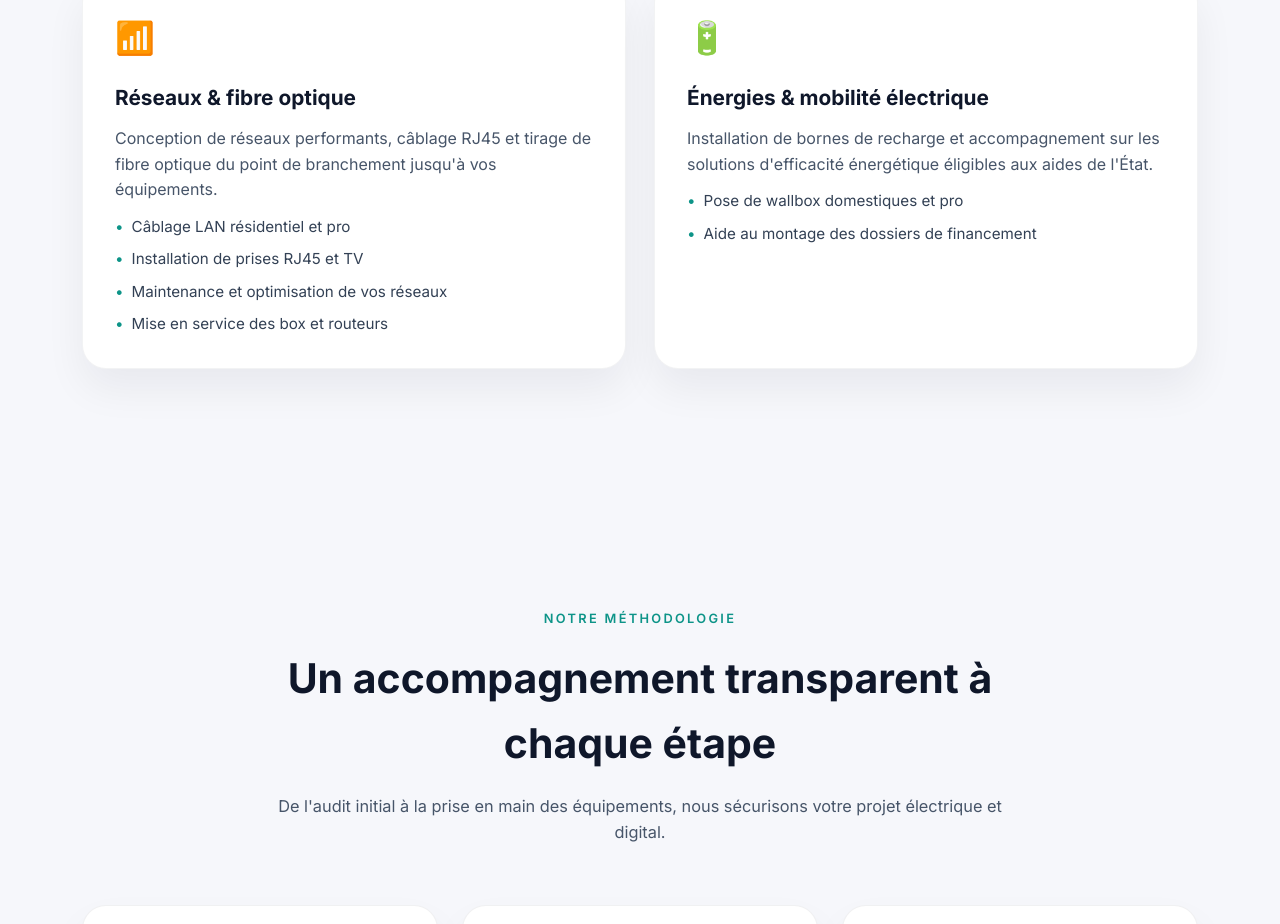
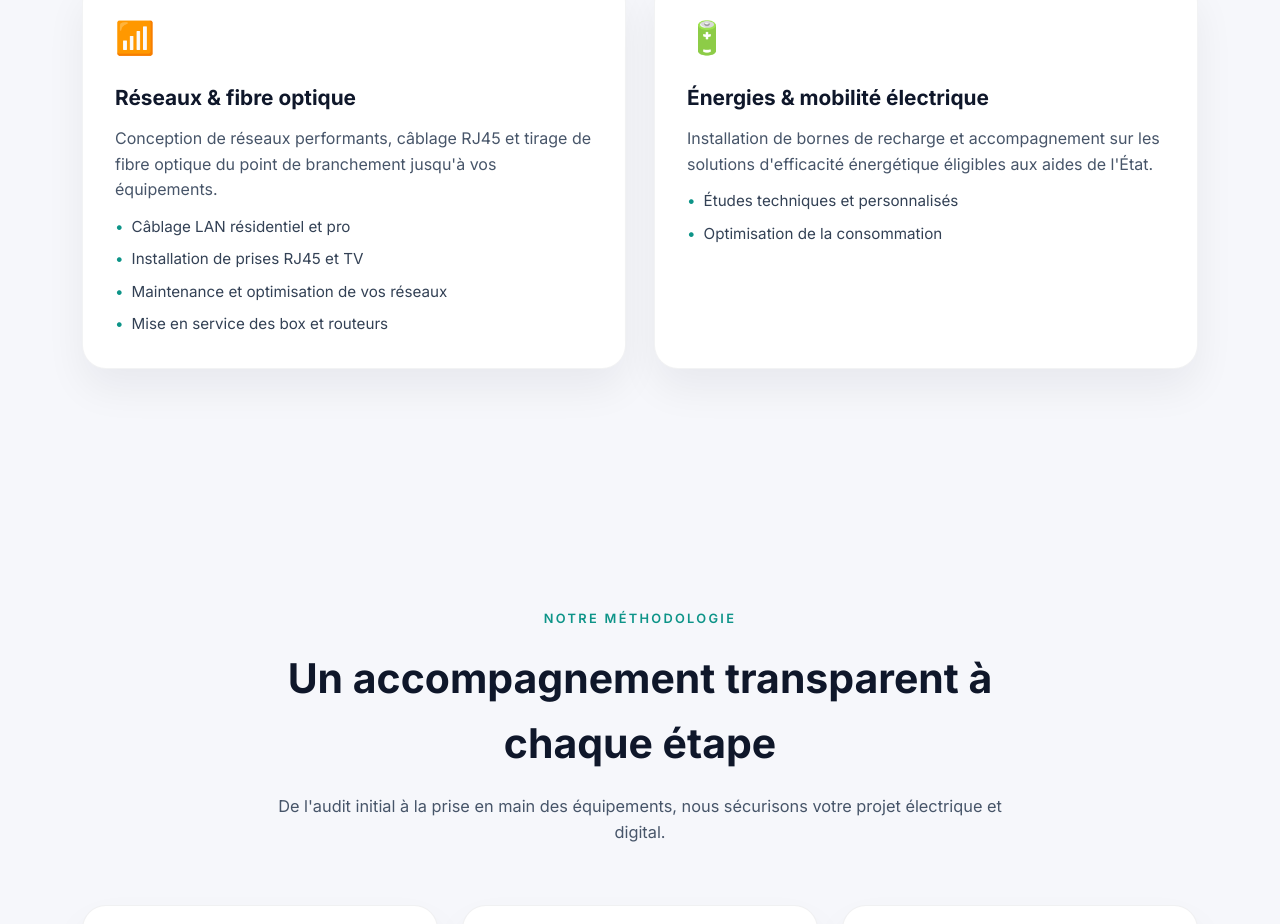
Before and after one commit to Yasser-Bouyanfif/harkelec, a React (Create React App) app: page / in a window 1280 px wide. Shown: the part 1972-2896 px from the top of the page. Built offline with nearby package versions, Linux system fonts and the light colour scheme.

Commit message:
Update energy services bullet points

```diff
--- a/src/App.js
+++ b/src/App.js
@@ -43,8 +43,8 @@ const services = [
     description:
       "Installation de bornes de recharge et accompagnement sur les solutions d'efficacité énergétique éligibles aux aides de l'État.",
     items: [
-      "Pose de wallbox domestiques et pro",
-      "Aide au montage des dossiers de financement",
+      "Études techniques et personnalisés",
+      "Optimisation de la consommation",
     ],
     icon: "🔋",
   },
```
